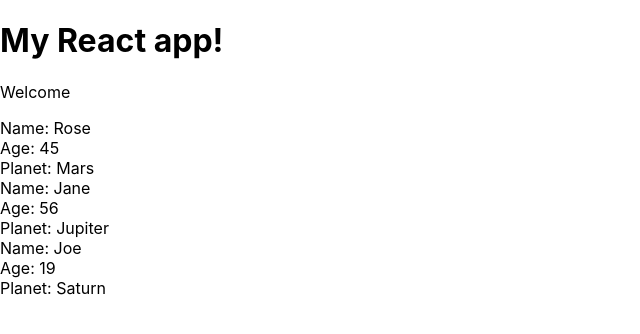
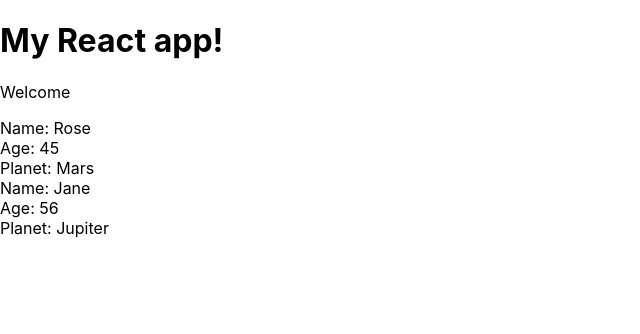
Before and after one commit to rarrunategu1/react_n_redux, a React (Create React App) app in the folder my-app/: page / in a window 1280 px wide. Shown: the top 334 px of the page, without its empty margins (0-640 px from the left). Built offline with nearby package versions, Linux system fonts and the light colour scheme.

Commit message:
two different options for conditional statements - Ternary Operator and If statement

```diff
--- a/my-app/src/AboutRose.js
+++ b/my-app/src/AboutRose.js
@@ -1,19 +1,36 @@
 import React from 'react';
 
 const AboutRose = ({about}) => { //destructuring is happening directly in the brackets
-const aboutList = about.map(about =>{
-            return (
-            <div className="about" key={about.id}>
-            <div>Name: {about.name}</div>
-            <div>Age: {about.age}</div>
-            <div>Planet: {about.planet}</div>
-            </div>
-                );
-        });
+// const aboutList = about.map(about =>{
+//     if(about.age > 20){
+//               return (
+//             <div className="about" key={about.id}>
+//             <div>Name: {about.name}</div>
+//             <div>Age: {about.age}</div>
+//             <div>Planet: {about.planet}</div>
+//             </div>
+//                 );
+//     } else {
+//         return null;
+//     }
+//         });
+
 
         return(
             <div className="about-list">
-            {aboutList}
+            {
+            about.map(about => {
+            return about.age > 20 ? (
+             <div className="about" key={about.id}>
+              <div>Name: {about.name}</div>
+              <div>Age: {about.age}</div>
+              <div>Planet: {about.planet}</div>
+             </div>
+            ) : null;
+        })
+     }
+
+
             </div>
             );
     };
```
